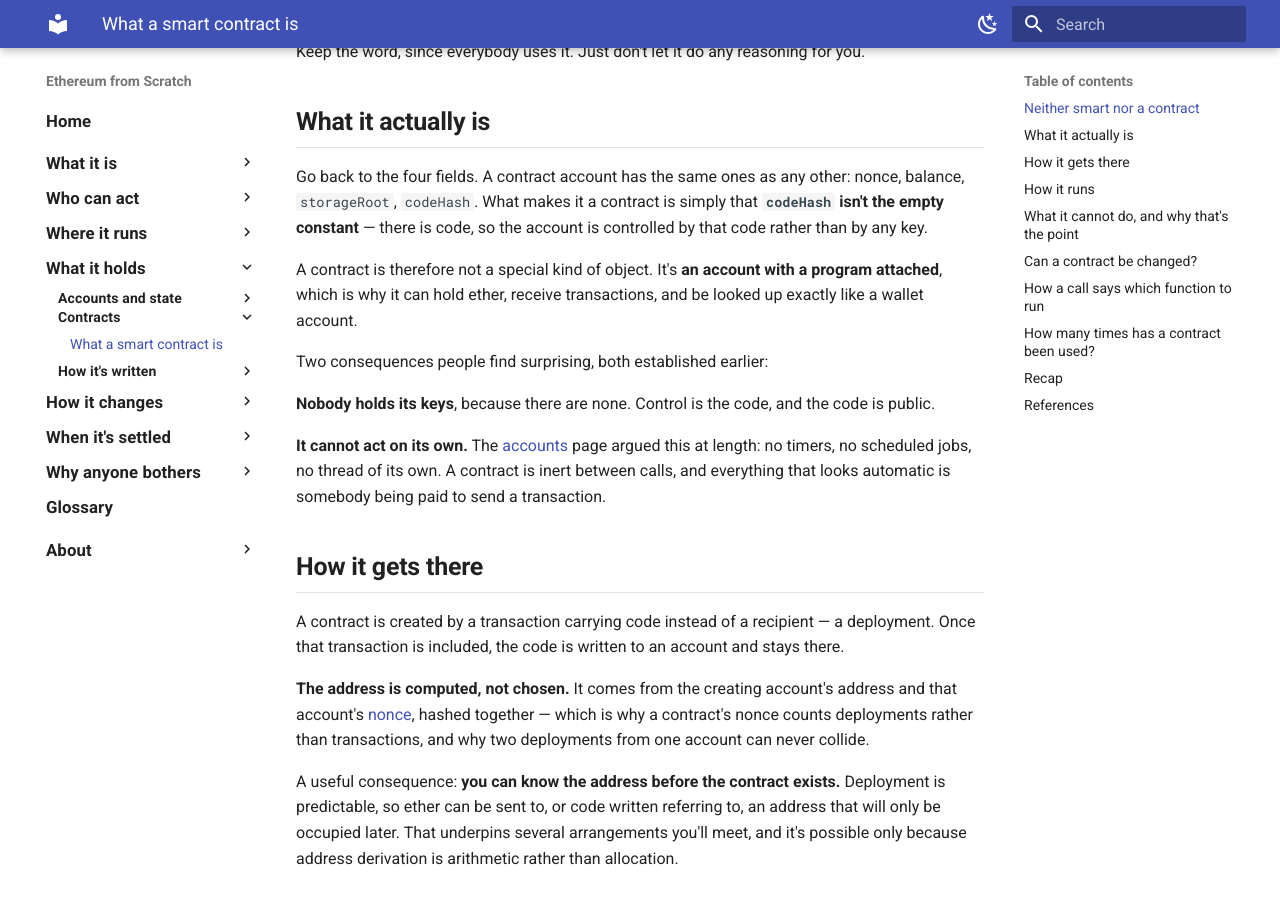
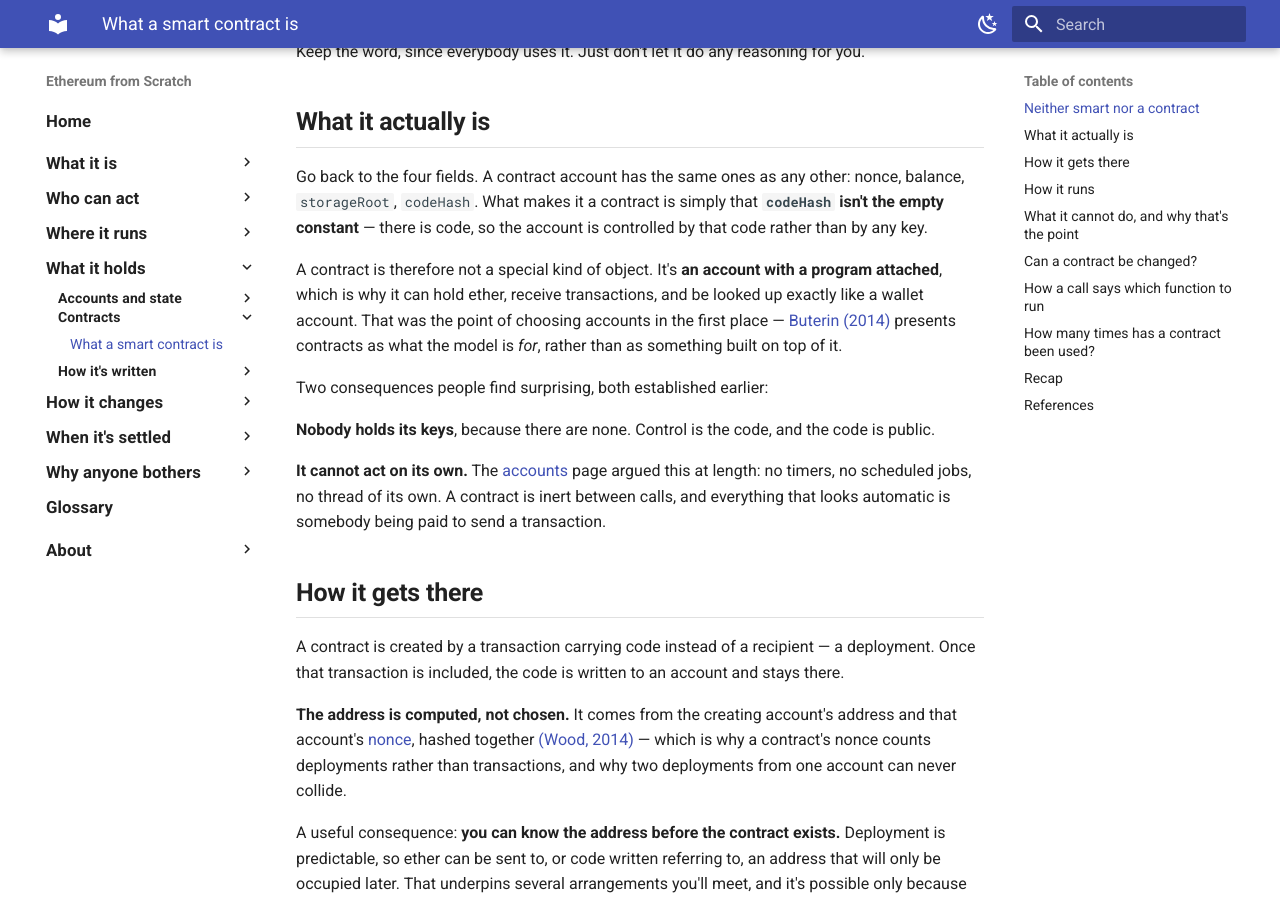
Before and after one commit to davide-stocco/ethereum-from-scratch, an MkDocs documentation site: the page built from docs/contracts/smart-contracts.md, in a window 1280 px wide and 900 px high, scrolled down 897 px. Built offline with MkDocs 1.6.1 and Material for MkDocs 9.7.7, drawn with Linux system fonts in a browser that asks for light colours.

Commit message:
Cite the two orphaned references on the contracts page
Wood and Buterin were in the bibliography and cited nowhere in the text.
My own check reported both before the previous commit and I committed
anyway, which is now the third time today I have run a check, watched it
disagree with me, and carried on. The check only helps if seeing it fire
stops the commit.

Wood is cited where the page states a contract's address derives from
the creator and that creator's nonce. Buterin is cited where the page
says a contract is an account with a program attached - he presents
contracts as what the account model is for rather than as something
built on top of it, which is the claim being borrowed.

Adding the integrity check to the deploy workflow would stop this
properly, since a failing check would then block the publish rather than
relying on me reading output.

```diff
--- a/docs/contracts/smart-contracts.md
+++ b/docs/contracts/smart-contracts.md
@@ -33,7 +33,7 @@ Keep the word, since everybody uses it. Just don't let it do any reasoning for y
 
 Go back to the four fields. A contract account has the same ones as any other: nonce, balance, `storageRoot`, `codeHash`. What makes it a contract is simply that **`codeHash` isn't the empty constant** — there is code, so the account is controlled by that code rather than by any key.
 
-A contract is therefore not a special kind of object. It's **an account with a program attached**, which is why it can hold ether, receive transactions, and be looked up exactly like a wallet account.
+A contract is therefore not a special kind of object. It's **an account with a program attached**, which is why it can hold ether, receive transactions, and be looked up exactly like a wallet account. That was the point of choosing accounts in the first place — [Buterin (2014)](#ref-buterin-2014) presents contracts as what the model is *for*, rather than as something built on top of it.
 
 Two consequences people find surprising, both established earlier:
 
@@ -45,7 +45,7 @@ Two consequences people find surprising, both established earlier:
 
 A contract is created by a transaction carrying code instead of a recipient — a deployment. Once that transaction is included, the code is written to an account and stays there.
 
-**The address is computed, not chosen.** It comes from the creating account's address and that account's [nonce](../accounts/nonce.md), hashed together — which is why a contract's nonce counts deployments rather than transactions, and why two deployments from one account can never collide.
+**The address is computed, not chosen.** It comes from the creating account's address and that account's [nonce](../accounts/nonce.md), hashed together [(Wood, 2014)](#ref-wood-2014) — which is why a contract's nonce counts deployments rather than transactions, and why two deployments from one account can never collide.
 
 A useful consequence: **you can know the address before the contract exists.** Deployment is predictable, so ether can be sent to, or code written referring to, an address that will only be occupied later. That underpins several arrangements you'll meet, and it's possible only because address derivation is arithmetic rather than allocation.
 
```
